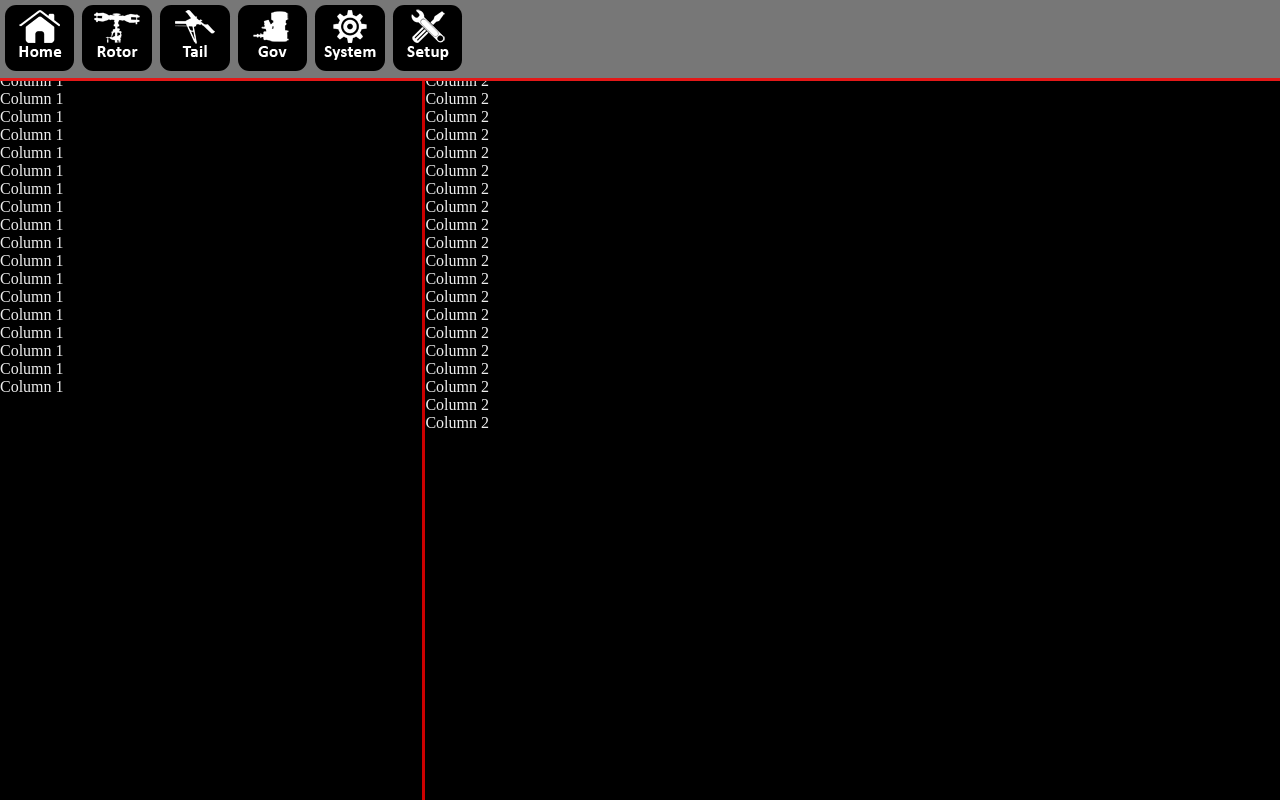
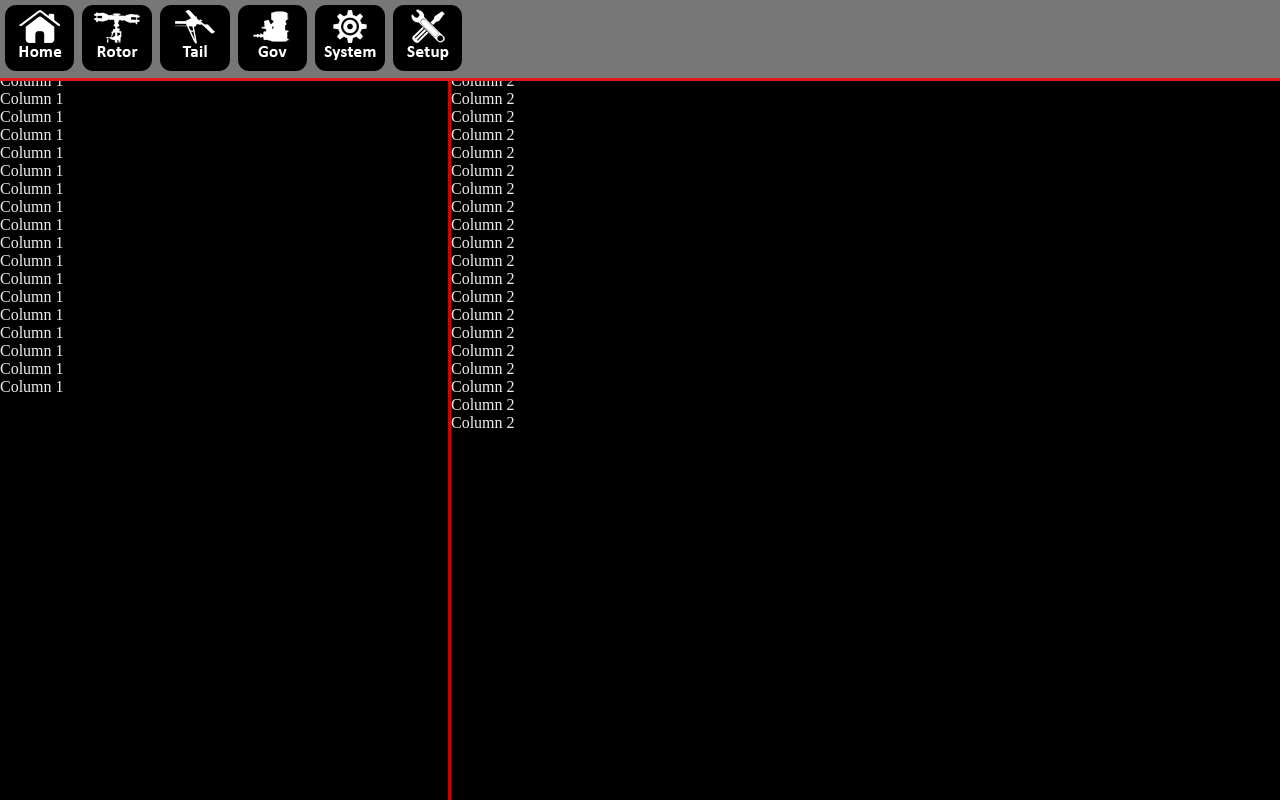
Before and after one commit to rbtx99/SRC-Studio, a plain HTML site: page index.html in a window 1280 px wide. Drawn offline with nearby package versions, Linux system fonts and the light colour scheme; a script that the page names is missing.

Commit message:
Fixed issue with border generating X scroll

```diff
--- a/css/styles2.css
+++ b/css/styles2.css
@@ -113,16 +113,18 @@
     position: absolute;
     left: 0;
     top: 0;
-    width: 33%;
+    width: 35%;
     height: 100%;
 }
 #right {
     background: #000;
     position: absolute;
-    left: 33%;
+    left: 35%;
     top: 0;
     float: right;
-    width: 67%;
+	width: calc(65% - 0.2rem);
+
+
     height: 100%;
 	border-left: 0.2rem solid rgba(255, 0, 0, 0.8);
 }
```
